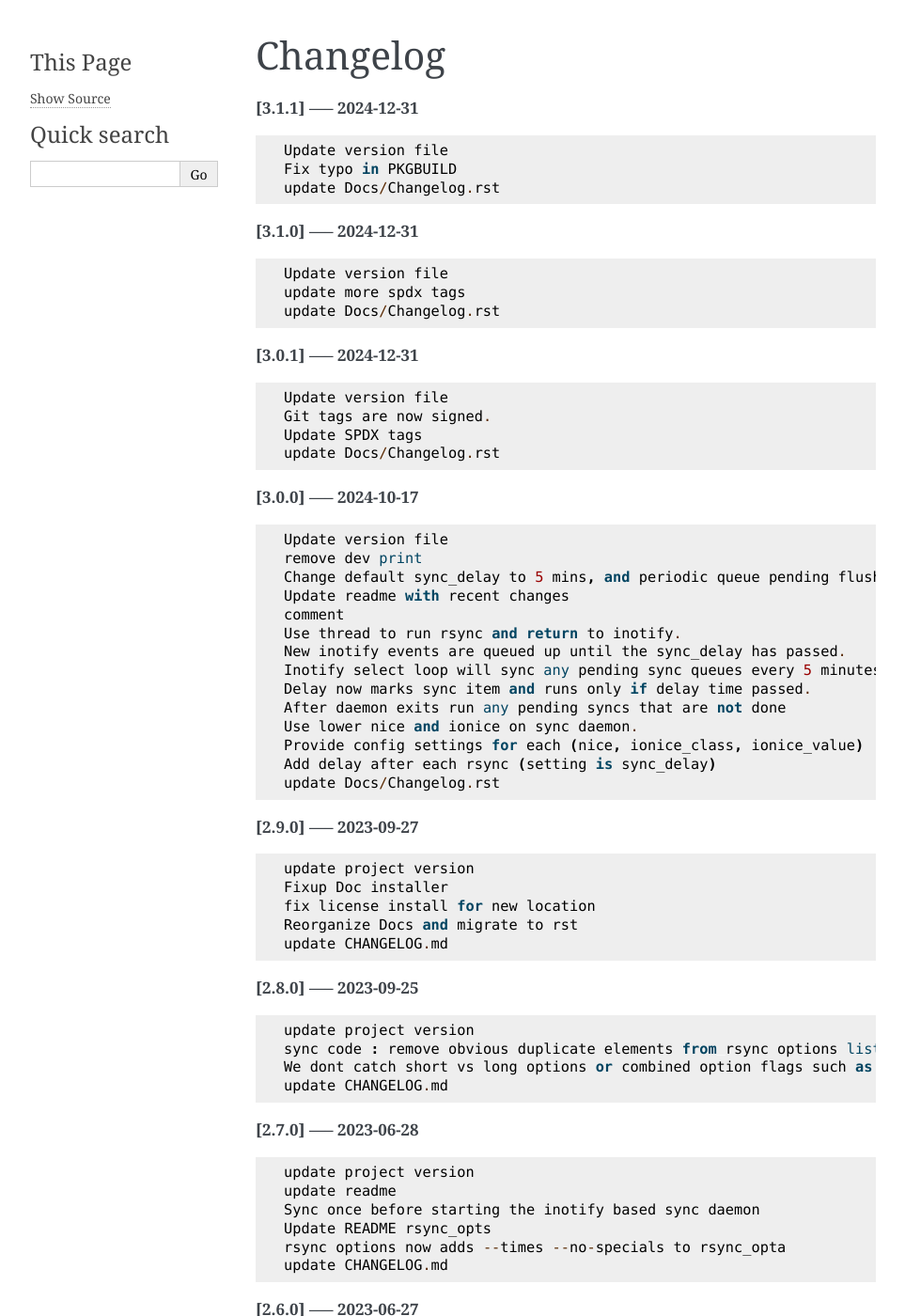
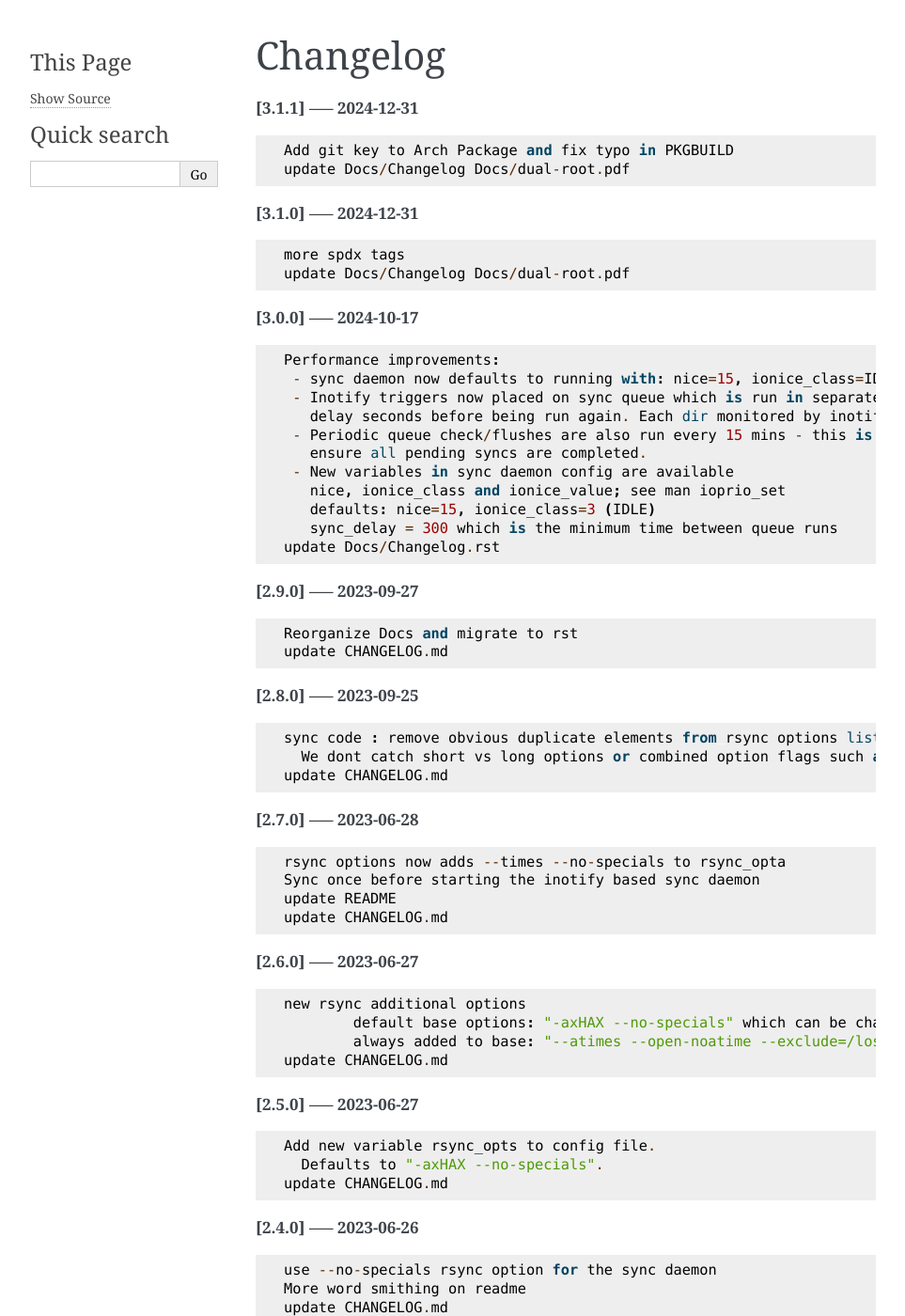
Before and after one commit to gene-git/dual-root, a Sphinx documentation site: the page built from Docs/Changelog.rst, in a window 1280 px wide and 1400 px high. Shown: the whole window at 94% size, without its empty margins (148-1111 px from the left). Built offline with Sphinx 7.4.7, drawn with Linux system fonts in a browser that asks for light colours; some of the changed text lies outside the part shown.

Commit message:
update Docs/Changelog Docs/dual-root.pdf

```diff
--- a/Docs/Changelog.rst
+++ b/Docs/Changelog.rst
@@ -3,93 +3,69 @@
 
 **[3.1.1] ----- 2024-12-31** ::
 
-	    Update version file
-	    Fix typo in PKGBUILD
-	    update Docs/Changelog.rst
+	    Add git key to Arch Package and fix typo in PKGBUILD
+	    update Docs/Changelog Docs/dual-root.pdf
 
 
 **[3.1.0] ----- 2024-12-31** ::
 
-	    Update version file
-	    update more spdx tags
-	    update Docs/Changelog.rst
-
-
-**[3.0.1] ----- 2024-12-31** ::
-
-	    Update version file
-	    Git tags are now signed.
-	    Update SPDX tags
-	    update Docs/Changelog.rst
+	    more spdx tags
+	    update Docs/Changelog Docs/dual-root.pdf
 
 
 **[3.0.0] ----- 2024-10-17** ::
 
-	    Update version file
-	    remove dev print
-	    Change default sync_delay to 5 mins, and periodic queue pending flush to every 15 mins
-	    Update readme with recent changes
-	    comment
-	    Use thread to run rsync and return to inotify.
-	    New inotify events are queued up until the sync_delay has passed.
-	    Inotify select loop will sync any pending sync queues every 5 minutes
-	    Delay now marks sync item and runs only if delay time passed.
-	    After daemon exits run any pending syncs that are not done
-	    Use lower nice and ionice on sync daemon.
-	    Provide config settings for each (nice, ionice_class, ionice_value)
-	    Add delay after each rsync (setting is sync_delay)
+	    Performance improvements:
+	     - sync daemon now defaults to running with: nice=15, ionice_class=IDLE
+	     - Inotify triggers now placed on sync queue which is run in separate thread and queue run must wait sync
+	       delay seconds before being run again. Each dir monitored by inotify has its own queue.
+	     - Periodic queue check/flushes are also run every 15 mins - this is also run on exit to
+	       ensure all pending syncs are completed.
+	     - New variables in sync daemon config are available
+	       nice, ionice_class and ionice_value; see man ioprio_set
+	       defaults: nice=15, ionice_class=3 (IDLE)
+	       sync_delay = 300 which is the minimum time between queue runs
 	    update Docs/Changelog.rst
 
 
 **[2.9.0] ----- 2023-09-27** ::
 
-	    update project version
-	    Fixup Doc installer
-	    fix license install for new location
 	    Reorganize Docs and migrate to rst
 	    update CHANGELOG.md
 
 
 **[2.8.0] ----- 2023-09-25** ::
 
-	    update project version
 	    sync code : remove obvious duplicate elements from rsync options list.
-	    We dont catch short vs long options or combined option flags such as "-t" vs "-atx"
+	      We dont catch short vs long options or combined option flags such as "-t" vs "-atx"
 	    update CHANGELOG.md
 
 
 **[2.7.0] ----- 2023-06-28** ::
 
-	    update project version
-	    update readme
+	    rsync options now adds --times --no-specials to rsync_opta
 	    Sync once before starting the inotify based sync daemon
-	    Update README rsync_opts
-	    rsync options now adds --times --no-specials to rsync_opta
+	    update README
 	    update CHANGELOG.md
 
 
 **[2.6.0] ----- 2023-06-27** ::
 
-	    update project version
 	    new rsync additional options
-	        default base options: "-axHAX --no-specials" which can be changed in the config file
-	        always added to base: "--atimes --open-noatime --exclude=/lost+found/ --delete""
+	            default base options: "-axHAX --no-specials" which can be changed in the config file
+	            always added to base: "--atimes --open-noatime --exclude=/lost+found/ --delete""
 	    update CHANGELOG.md
 
 
 **[2.5.0] ----- 2023-06-27** ::
 
-	    update project version
-	    Add rsync_opts to each sync_item
-	    typo fix
 	    Add new variable rsync_opts to config file.
-	      Defaults to "-axHAX --no-specials"
+	      Defaults to "-axHAX --no-specials".
 	    update CHANGELOG.md
 
 
 **[2.4.0] ----- 2023-06-26** ::
 
-	    update project version
 	    use --no-specials rsync option for the sync daemon
 	    More word smithing on readme
 	    update CHANGELOG.md
@@ -97,59 +73,50 @@
 
 **[2.3.2] ----- 2023-06-26** ::
 
-	    update project version
-	    Minor readme tweak
+	    minor readme tweak
 	    update CHANGELOG.md
 
 
 **[2.3.1] ----- 2023-05-17** ::
 
-	    update project version
 	    Simplify Arch PKGBUILD and more closely follow arch guidelines
 	    update CHANGELOG.md
 
 
 **[2.3.0] ----- 2023-04-29** ::
 
-	    update project version
-	    Fix typo made fixing previous typo ...
+	    Fix typo when fixing previous typo ...
 	    update CHANGELOG.md
 
 
 **[2.2.0] ----- 2023-04-29** ::
 
-	    update project version
 	    Fix typo in error message
 	    update CHANGELOG.md
 
 
 **[2.1.1] ----- 2023-04-26** ::
 
-	    update project version
-	    For Arch mkpkg usersAdd _mkpkg_depends to to PKGBUILD to rebuild when python is updated
+	    For Arch mkpkg users Add _mkpkg_depends to PKGBUILD so rebuilds package when python is updated
 	    Add short note about swap file for approach 1.
 	    update CHANGELOG.md
 
 
 **[2.1.0] ----- 2023-03-12** ::
 
-	    update project version
-	    tidy inotify terminate()
+	    tidy / simplify inotify terminate() method.
 	    readme tweaks
 	    update CHANGELOG.md
 
 
 **[2.0.3] ----- 2023-03-10** ::
 
-	    update project version
-	    More readme tweaks
-	    minor change to service unit description
+	    Readme tweaks, systemd unit description improvements
 	    update CHANGELOG.md
 
 
 **[2.0.2] ----- 2023-03-09** ::
 
-	    update project version
 	    Doc wordsmithing
 	    Wordsmithing README
 	    update CHANGELOG.md
@@ -157,56 +124,40 @@
 
 **[2.0.1] ----- 2023-03-09** ::
 
-	    update project version
 	    Tidy some coding comments
 	    update CHANGELOG.md
 
 
 **[2.0.0] ----- 2023-03-09** ::
 
-	    update project version
-	    update CHANGELOG.md
-	    update project version
 	    Tweak systemd service descriptions
-	    fix: add_dual_root needs emmpty exceptions list
-	    update README with new syncd info, fix buglet installing sample config
-	    debug off
-	    Now uses class Sync and class Inotify.
-	    Support for Approach 1 and Approach 2
+	    update README with new syncd info
+	    Re-write sync code
+	      New Sync and Inotify classes
 	    New optional sync-daemon.conf allows specifying what to sync with list of :
-	       [source, destination(s), exclusion(s)]  - each in rsync compatible form
-	    Complete rewrite of sync code - now in class Inotify
+	        [source, destination(s), exclusion(s)]  - each in rsync compatible form
+	    Can be used with Approach 2
 	    Remove timeout=0 from select()
 	    update CHANGELOG.md
 
 
 **[1.0.2] ----- 2023-03-07** ::
 
-	    update project version
+	    Forgot to add dual-root-syncd.service file - added
 	    Remove inotify todo item - its done :)
 	    update CHANGELOG.md
 
 
 **[1.0.1] ----- 2023-03-07** ::
 
-	    update project version
-	    fix comment
+	    Comment change in inotify code. Add couple lines on recovering from disk failure to docs
 	    Add comment on recovering from disk failure
 	    update CHANGELOG.md
 
 
 **[1.0.0] ----- 2023-03-07** ::
 
-	    update project version
-	    update CHANGELOG.md
-
-
-**[0.9.9] ----- 2023-03-07** ::
-
-	    update project version
-	    Edit dual-root-syncd.service desctiption
-	    Add missing [Install] in dual-root-syncd.service
-	    debug off
+	    Release 1.0.0
 	    Inotify sync option (dual-root-tool -sd) available
 	    dual-root-syncd.service to start the sync daemon
 	    update CHANGELOG.md
@@ -214,81 +165,54 @@
 
 **[0.9.1] ----- 2023-03-07** ::
 
-	    update project version
-	    Message - use mountd "on"
-	    installer - duh
-	    installer typo with etc
-	    Refactor and tidy ups
+	    update to 0.9.1
+	    Refactor and tidy up code
 	    update CHANGELOG.md
 
 
 **[0.9.0] ----- 2023-03-07** ::
 
-	    update project version
-	    Improve README
-	    fix installer path buglet
+	    Add -q quiet option to dual-root-tool
+	    update Install.rst instructions
+	    Install uses /etc/dual-root
 	    tidy up installer
-	    Install uses /etc/dual-root
-	    update Install.rst instructions
-	    update CHANGELOG.md
-
-
-**[0.8.0] ----- 2023-03-07** ::
-
-	    update project version
-	    Add -q quiet option
 	    small doc edits
 	    update CHANGELOG.md
 
 
 **[0.7.0] ----- 2023-03-06** ::
 
-	    update project version
-	    missing install.rst in installer
-	    typo in installer script
+	    fix installer typo
 	    update CHANGELOG.md
 
 
 **[0.6.0] ----- 2023-03-06** ::
 
-	    update project version
-	    update CHANGELOG.md
-	    update project version
 	    Add sphinx docs - cd docs; make latexpdf; make html
-	    add comment on avoiding mixing disk types
 	    update CHANGELOG.md
 
 
 **[0.5.0] ----- 2023-03-06** ::
 
-	    update project version
-	    tweak doc
+	    tweak doc, update to 0.5.0
 	    More edits for dual-root-tool
 	    update CHANGELOG.md
 
 
 **[0.4.0] ----- 2023-03-06** ::
 
-	    update project version
 	    add more protective checks
 	    update CHANGELOG.md
 
 
 **[0.3.0] ----- 2023-03-06** ::
 
-	    update project version
-	    add sync and test mode
+	    Add sync and test mode
 	    update CHANGELOG.md
 
 
 **[0.2.0] ----- 2023-03-06** ::
 
-	    update project version
-	    add packaging
-	    update CHANGELOG.md
-
-
-**[0.1.0] ----- 2023-03-06** ::
-
-	    tool still sync but otherwise working okay - needs wider testing
-	    initial commit
+	    Add dual-root-tool and bind service
+	    more doc updates
+	    Initial commit
```
Also changed, not shown: 1 other file.
